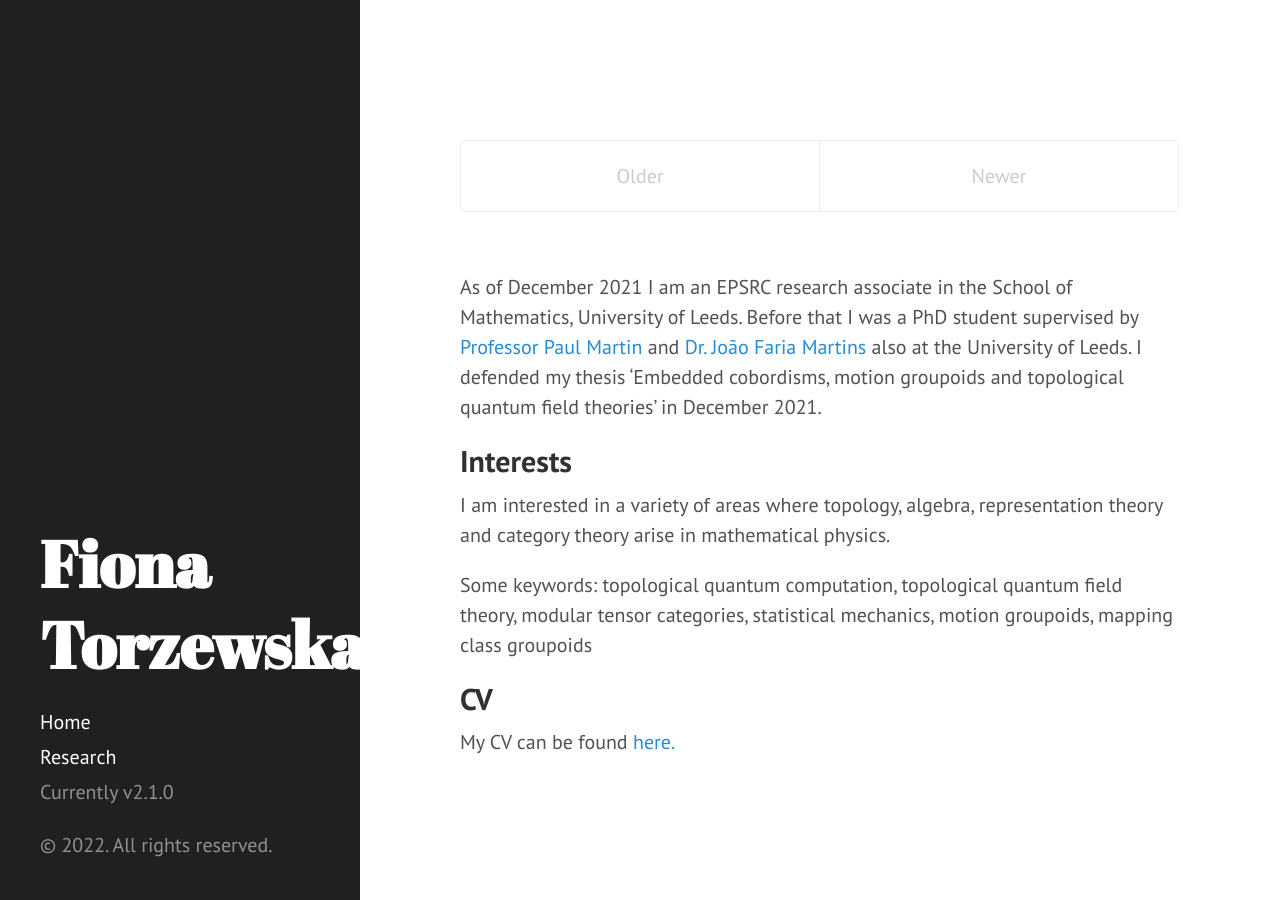
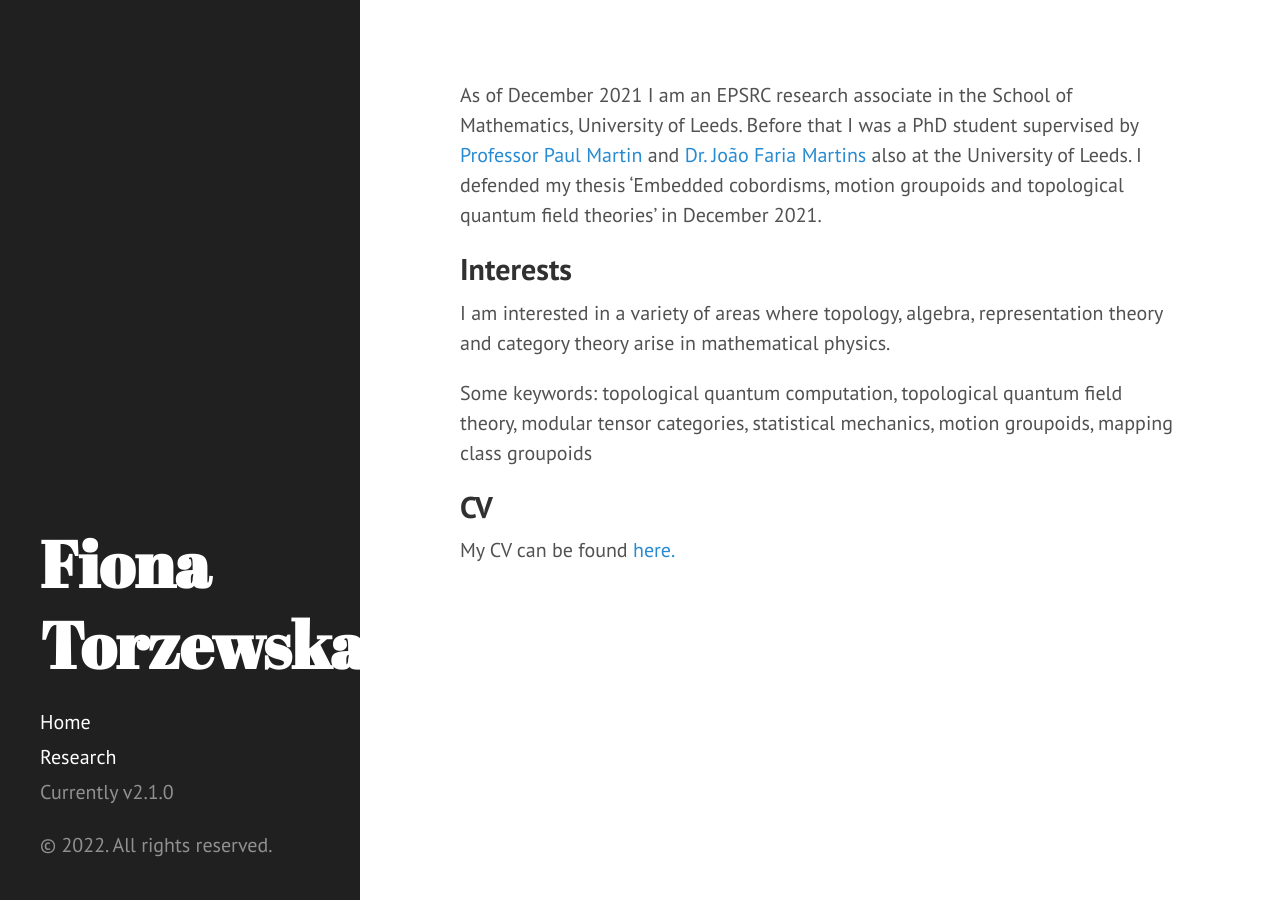
Before and after one commit to fionatorzewska/fionatorzewska.github.io, a Jekyll site: the page built from index.md, in a window 1280 px wide. Built offline with Jekyll 4.4.1, drawn with Linux system fonts in a browser that asks for light colours; Markdown is read by kramdown in place of the engine named in the settings; the list of posts is cut into pages by our own code.

Commit message:
Update index.md

```diff
--- a/index.md
+++ b/index.md
@@ -3,6 +3,7 @@ layout: default
 title: Home
 ---
 
+<!---
 <div class="posts">
   {% for post in paginator.posts %}
   <div class="post">
@@ -34,7 +35,7 @@ title: Home
   {% else %}
     <span class="pagination-item newer">Newer</span>
   {% endif %}
-</div>
+</div> --->
 
 As of December 2021 I am an EPSRC research associate in the School of Mathematics, University of Leeds.
 Before that I was a PhD student supervised by [Professor Paul Martin](http://www1.maths.leeds.ac.uk/~ppmartin/research.html) and [Dr. Jo&atilde;o Faria Martins](http://www1.maths.leeds.ac.uk/~pmtjfa/) also at the University of Leeds. I defended my thesis 'Embedded cobordisms, motion groupoids and topological quantum field theories' in December 2021.
```
